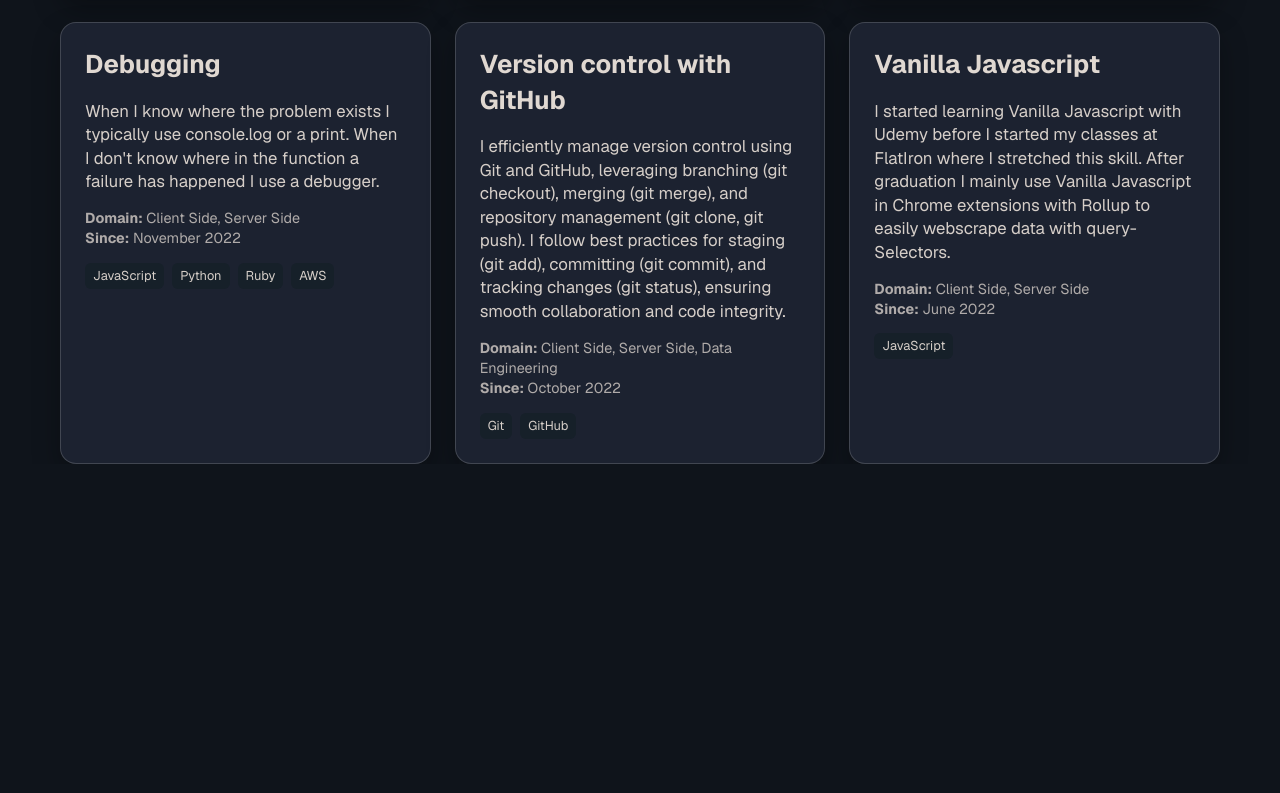
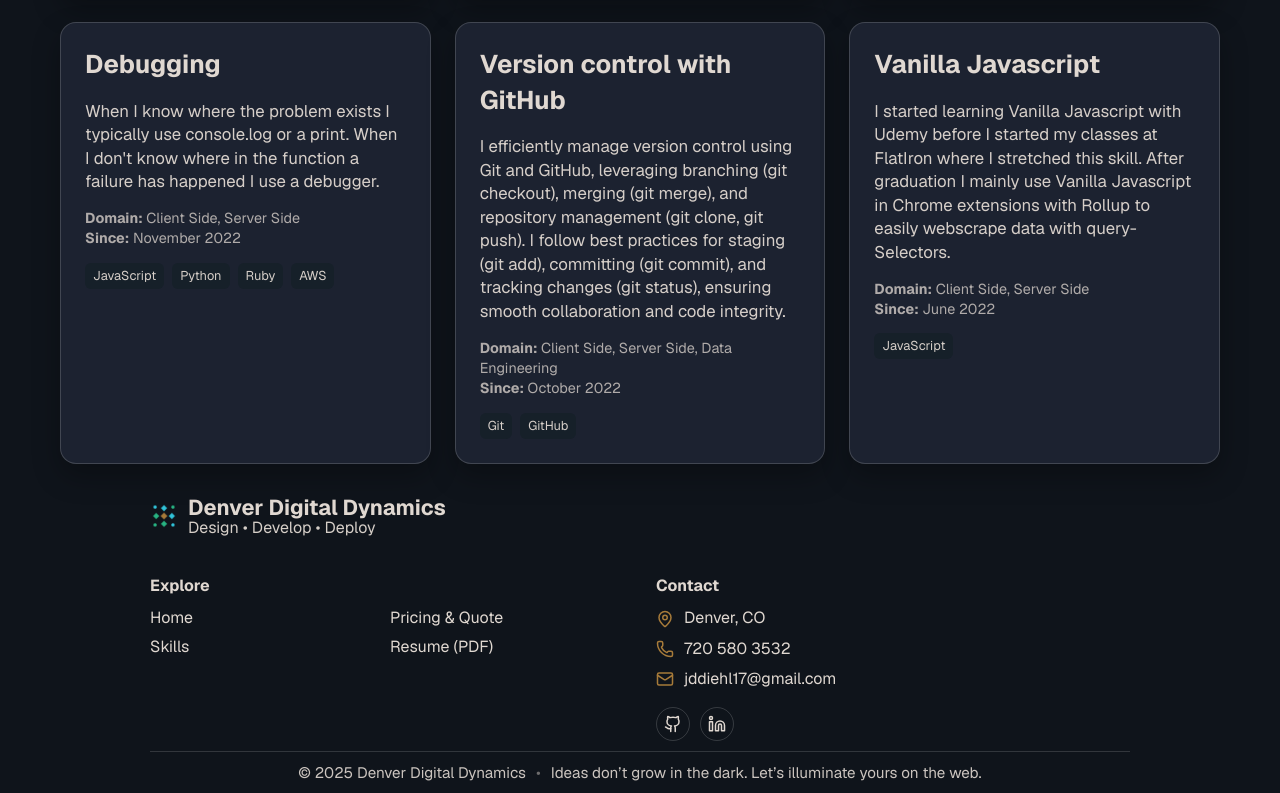
Before and after one commit to easy-thunder/Denver_Digital_Dynamics, a Next.js app: page /Skills in a window 1280 px wide. Shown: the part 3799-4592 px from the top of the page. Before the commit the page ends 4263 px from the top, so only its background shows below. Built offline with nearby package versions, Linux system fonts and the light colour scheme.

Commit message:
add footer to bottom of page

```diff
--- a/src/app/layout.js
+++ b/src/app/layout.js
@@ -1,9 +1,8 @@
 
 import { Geist, Geist_Mono } from "next/font/google";
 import "./globals.css";
-import HomeButton from "@/components/ui/HomeButton/HomeButton";
 import HomeButtonGuard from "@/components/ui/HomeButton/HomeButtonGuard";
-
+import Footer from "@/components/Footer/Footer";
 
 
 
@@ -69,6 +68,7 @@ export default function RootLayout({ children }) {
       <body className={`${geistSans.variable} ${geistMono.variable}`}>
         <HomeButtonGuard />
         {children}
+        <Footer />
       </body>
     </html>
   );
--- /dev/null
+++ b/src/components/Footer/Footer.jsx
@@ -0,0 +1,78 @@
+import Link from "next/link";
+import Image from "next/image";
+import { Mail, Phone, MapPin, Github, Linkedin } from "lucide-react";
+import styles from "./Footer.module.css";
+
+export default function Footer() {
+  const year = new Date().getFullYear();
+
+  return (
+    <footer className={styles.section} aria-labelledby="site-footer">
+      <div className={styles.inner}>
+        {/* brand (logo + name + tag) */}
+        <div className={styles.brandRow}>
+          <Image
+            src="/logos/diamond-weave-logo-1024.png"
+            alt="Denver Digital Dynamics logo"
+            width={28}
+            height={28}
+            className={styles.logo}
+            priority={false}
+          />
+          <div className={styles.titleBox}>
+            <div className={styles.title}>Denver Digital Dynamics</div>
+            <div className={styles.tag}>Design • Develop • Deploy</div>
+          </div>
+        </div>
+
+        {/* links */}
+        <nav className={styles.links} aria-label="Site links">
+          <div className={styles.colTitle}>Explore</div>
+          <ul className={styles.linkList}>
+            <li><Link href="/">Home</Link></li>
+            <li><Link href="/Pricing">Pricing & Quote</Link></li>
+            <li><Link href="/Skills">Skills</Link></li>
+            <li><a href="/downloads/JD_SWENG_RES.pdf" download>Resume (PDF)</a></li>
+            {/* <li><Link href="/#projects">Projects</Link></li> */}
+            {/* <li><Link href="/#faq">FAQ</Link></li> */}
+          </ul>
+        </nav>
+
+        {/* contact */}
+        <div className={styles.contact}>
+          <div className={styles.colTitle}>Contact</div>
+          <ul className={styles.contactList}>
+            <li>
+              <MapPin className={styles.icon} aria-hidden="true" />
+              <span>Denver, CO</span>
+            </li>
+            <li>
+              <Phone className={styles.icon} aria-hidden="true" />
+              <a href="tel:17205803532">720&nbsp;580&nbsp;3532</a>
+            </li>
+            <li>
+              <Mail className={styles.icon} aria-hidden="true" />
+              <a href="mailto:jddiehl17@gmail.com">jddiehl17@gmail.com</a>
+            </li>
+          </ul>
+
+          <div className={styles.socialRow} aria-label="Social profiles">
+            <a className={styles.social} href="https://github.com/easy-thunder" aria-label="GitHub">
+              <Github />
+            </a>
+            <a className={styles.social} href="https://www.linkedin.com/in/jake-diehl" aria-label="LinkedIn">
+              <Linkedin />
+            </a>
+          </div>
+        </div>
+      </div>
+
+      {/* tiny bottom line */}
+      <div className={styles.bottom}>
+        <span>© {year} Denver Digital Dynamics</span>
+        <span className={styles.dot} aria-hidden="true">•</span>
+        <span>Ideas don’t grow in the dark. Let’s illuminate yours on the web.</span>
+      </div>
+    </footer>
+  );
+}
--- /dev/null
+++ b/src/components/Footer/Footer.module.css
@@ -0,0 +1,118 @@
+/* Borderless, narrower container placed in layout */
+.section {
+    /* how narrow you want the footer overall */
+    --footer-max: 980px;
+    width: min(var(--footer-max), calc(100% - var(--frame-gap) * 2));
+    margin: var(--gap-xl) auto var(--frame-gap);
+    background: transparent;   /* no bubble */
+    border: 0;
+    box-shadow: none;
+    color: var(--color-offwhite);
+  }
+
+  .inner {
+    display: grid;
+    grid-template-columns: 1fr 1fr; /* links | contact */
+    gap: var(--gap-xl);
+    padding: 0;                    /* lean; no card padding */
+  }
+
+  /* brand row sits full width above columns */
+  .brandRow {
+    grid-column: 1 / -1;
+    display: flex;
+    align-items: center;
+    gap: 10px;
+    margin-bottom: 6px;
+  }
+  .logo { border-radius: 6px; }
+  .titleBox { line-height: 1.1; }
+  .title {
+    font-weight: 700;
+    font-size: clamp(1.05rem, 2.2vw, 1.35rem);
+  }
+  .tag {
+    font-size: clamp(.9rem, 1.6vw, 1rem);
+    opacity: .95;
+  }
+
+  /* columns */
+  .links, .contact { display: flex; flex-direction: column; gap: 8px; }
+  .colTitle { font-weight: 700; font-size: 1rem; margin-bottom: 2px; }
+
+  .linkList {
+    list-style: none;
+    padding: 0;
+    margin: 0;
+    display: grid;
+    gap: 6px;
+    grid-template-columns: 1fr 1fr;   /* denser list in compact width */
+  }
+  .linkList a {
+    color: var(--color-offwhite);
+    text-decoration: none;
+    border-bottom: 1px dashed transparent;
+    transition: color .2s ease, border-color .2s ease;
+  }
+  .linkList a:hover {
+    color: var(--color-accent);
+    border-color: var(--color-accent);
+  }
+
+  .contactList {
+    list-style: none;
+    padding: 0;
+    margin: 0;
+    display: grid;
+    gap: 8px;
+  }
+  .contactList li {
+    display: flex;
+    align-items: center;
+    gap: 10px;
+  }
+  .contactList a {
+    color: var(--color-offwhite);
+    text-decoration: none;
+  }
+  .contactList a:hover { color: var(--color-accent); }
+
+  .icon {
+    width: 18px;
+    height: 18px;
+    stroke-width: 2;
+    color: var(--color-accent);
+  }
+
+  /* socials */
+  .socialRow { display: flex; gap: 10px; margin-top: 8px; }
+  .social {
+    width: 34px; height: 34px;
+    border-radius: 999px;
+    border: 1px solid var(--color-border);
+    display: inline-flex; align-items: center; justify-content: center;
+    color: var(--color-offwhite);
+    transition: background-color .2s ease, color .2s ease, border-color .2s ease;
+  }
+  .social:hover {
+    background: var(--color-accent);
+    color: var(--color-bg);
+    border-color: var(--color-accent);
+  }
+  .social :global(svg) { width: 18px; height: 18px; stroke-width: 2; }
+
+  /* bottom line */
+  .bottom {
+    margin-top: 10px;
+    padding: 10px 0;
+    border-top: 1px solid var(--color-border);
+    display: flex; gap: 10px; align-items: center; justify-content: center;
+    font-size: 0.95rem;
+    opacity: .9;
+  }
+  .dot { opacity: .5; }
+
+  @media (max-width: 720px) {
+    .inner { grid-template-columns: 1fr; }
+    .linkList { grid-template-columns: 1fr; }
+  }
--- a/src/components/ui/HomeButton/HomeButtonGuard.JSX
+++ b/src/components/ui/HomeButton/HomeButtonGuard.JSX
@@ -1,20 +1,21 @@
+// src/components/ui/HomeButton/HomeButtonGuard.jsx
 "use client";
-
 import { Suspense } from "react";
 import { usePathname } from "next/navigation";
 import HomeButton from "./HomeButton";
 
 function GuardInner() {
   const pathname = usePathname();
-  if (pathname === "/") return null;            // hide on home
-  return <HomeButton floating position="top-left" />;
-}
-
-export default function HomeButtonGuard() {
-  // Suspense avoids the “missing suspense with CSR bailout” warning
+  if (pathname === "/") return null;
   return (
-    <Suspense fallback={null}>
-      <GuardInner />
-    </Suspense>
+    <HomeButton
+      floating
+      position="top-left"
+      size="md"
+      style={{ "--hb-left": "20px", "--hb-top": "20px" }}
+    />
   );
 }
+export default function HomeButtonGuard() {
+  return <Suspense fallback={null}><GuardInner /></Suspense>;
+}
```
Also changed, not shown: src/components/ui/HomeButton/HomeButton.jsx (+1 -11 lines), src/app/page.module.css (line endings or trailing spaces).
